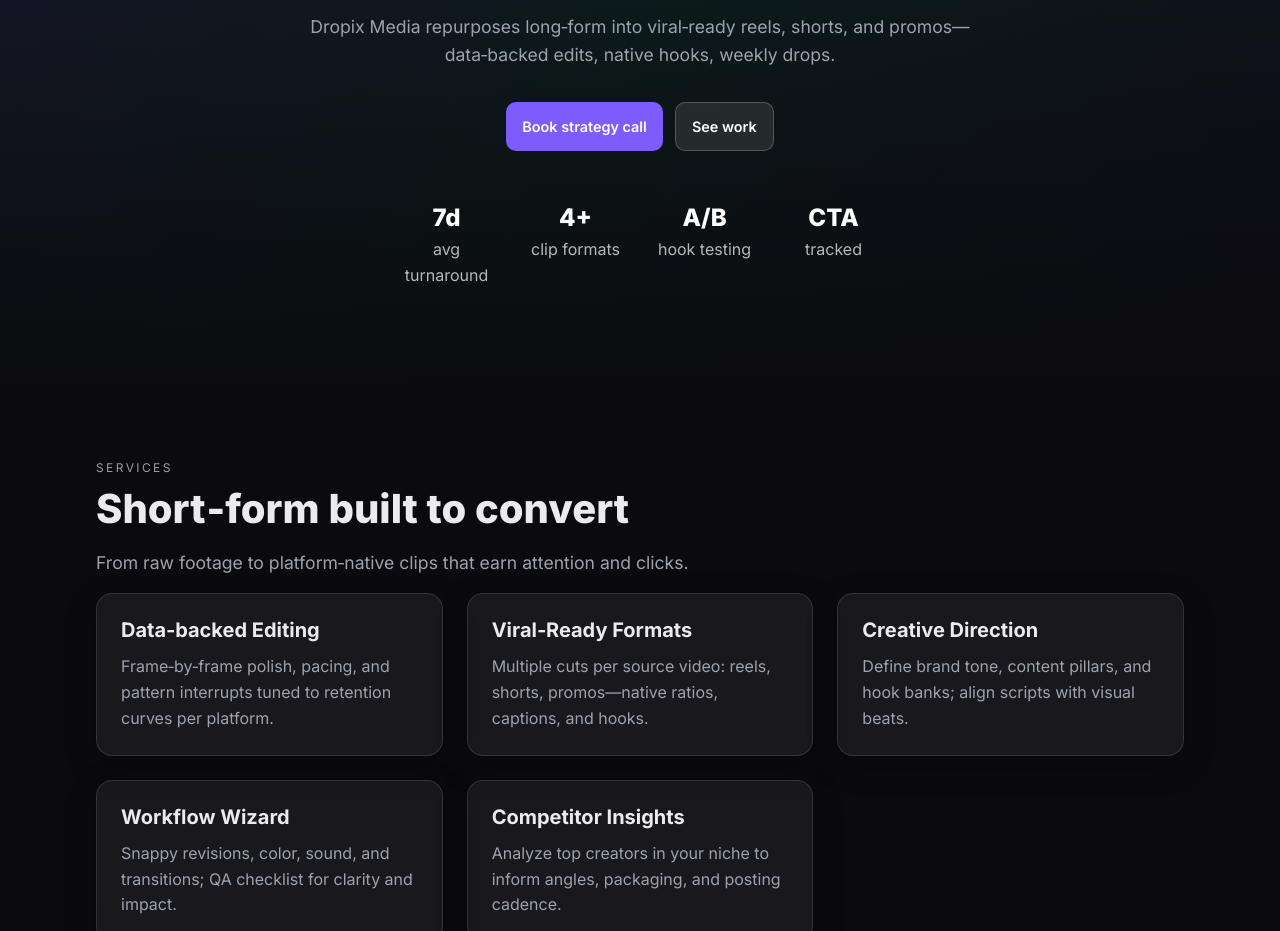
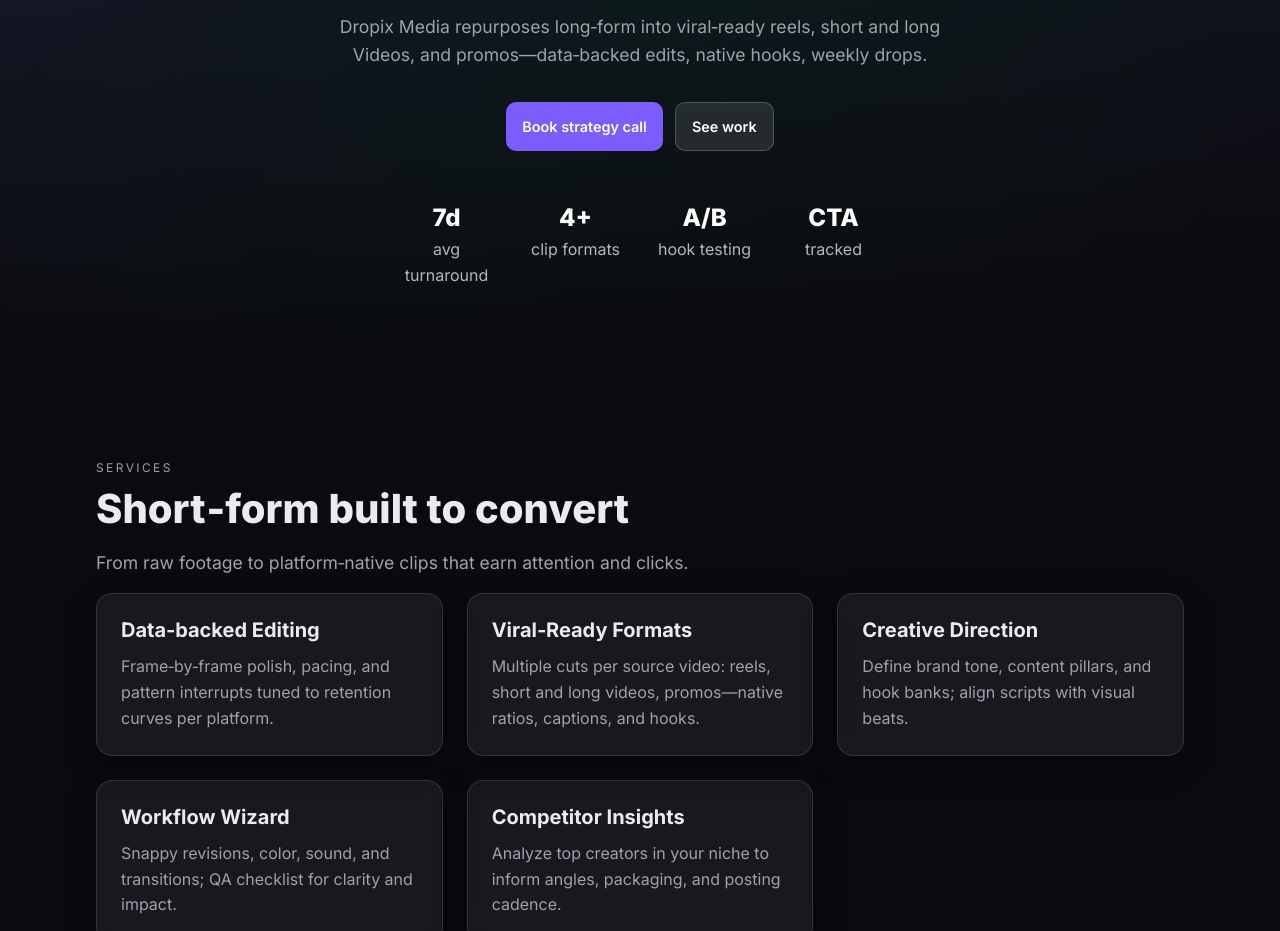
Before and after one commit to Namanpratapp/Dropix, a plain HTML site: page index.html in a window 1280 px wide. Shown: the part 375-1306 px from the top of the page. Drawn offline with Linux system fonts and the light colour scheme.

Commit message:
Update index.html

```diff
--- a/index.html
+++ b/index.html
@@ -687,7 +687,7 @@
       <div class="hero__overlay"></div>
       <div class="container hero__content">
         <h1>Turn attention into growth with <span class="accent">scroll‑stopping</span> content.</h1>
-        <p>Dropix Media repurposes long‑form into viral‑ready reels, shorts, and promos—data‑backed edits, native hooks, weekly drops.</p>
+        <p>Dropix Media repurposes long‑form into viral‑ready reels, short and long Videos, and promos—data‑backed edits, native hooks, weekly drops.</p>
         <div class="hero__ctas">
           <a href="#contact" class="btn btn-primary">Book strategy call</a>
           <a href="#work" class="btn btn-secondary">See work</a>
@@ -714,7 +714,7 @@
           </article>
           <article class="card">
             <h3>Viral‑Ready Formats</h3>
-            <p>Multiple cuts per source video: reels, shorts, promos—native ratios, captions, and hooks.</p>
+            <p>Multiple cuts per source video: reels, short and long videos, promos—native ratios, captions, and hooks.</p>
           </article>
           <article class="card">
             <h3>Creative Direction</h3>
```
